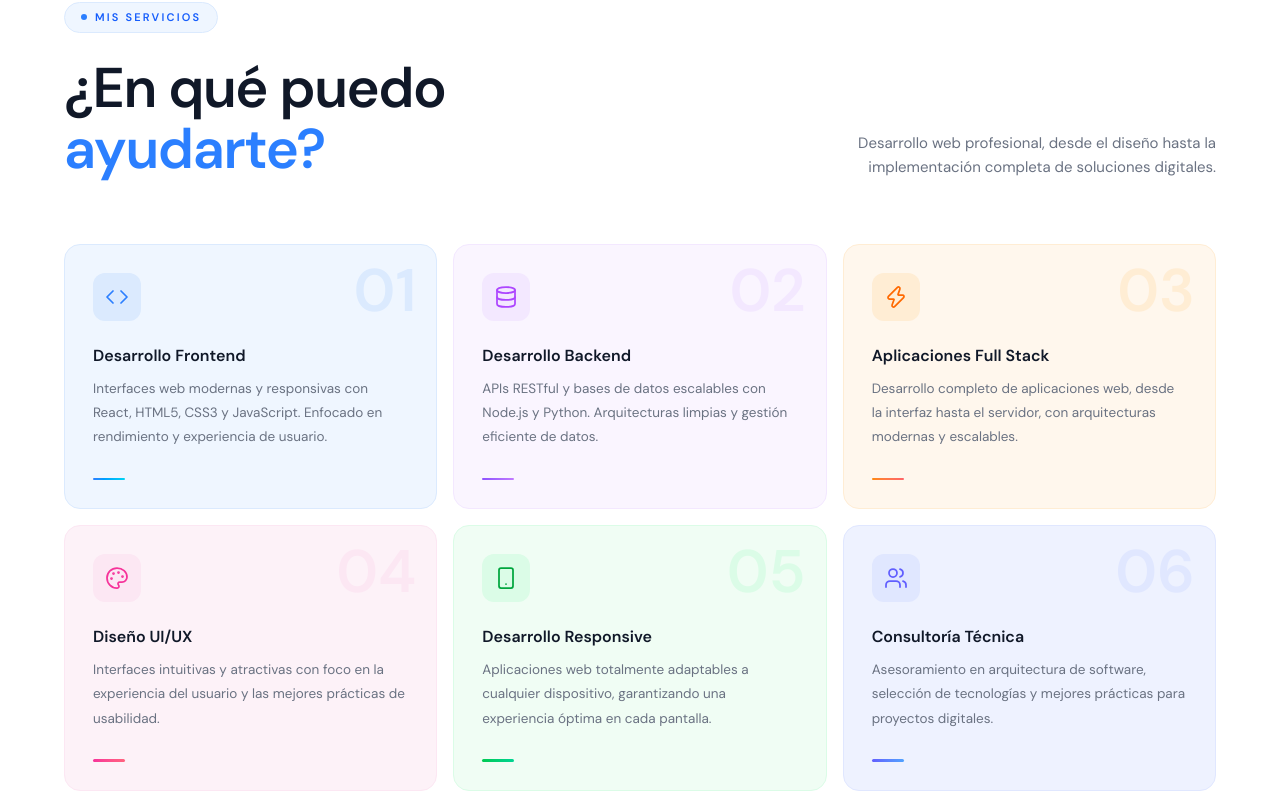
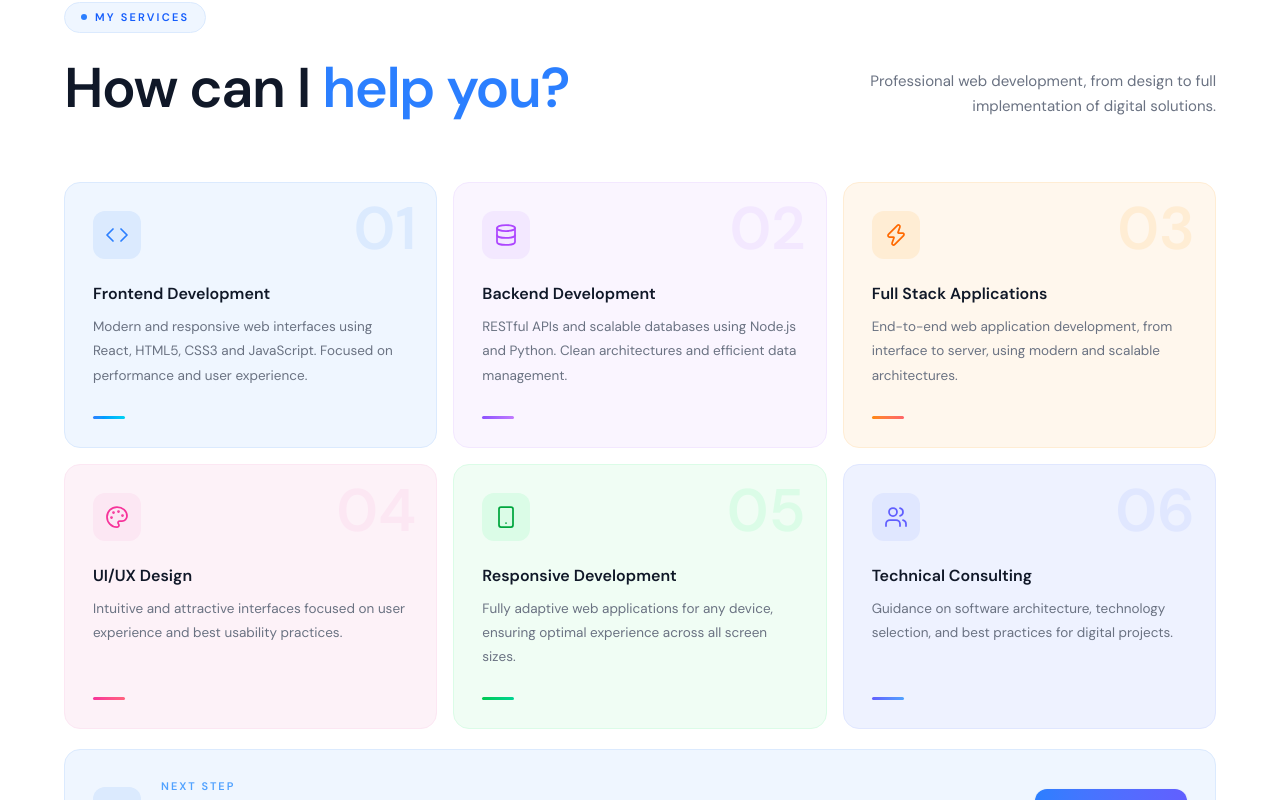
Before and after one commit to AndresRios123/Portfolio, a Next.js app: page /en in a window 1280 px wide. Shown: the part 1860-2660 px from the top of the page. Built offline with nearby package versions, Linux system fonts and the light colour scheme.

Commit message:
estilos footer cambiados

```diff
--- a/app/components/sections/ServicesSection.tsx
+++ b/app/components/sections/ServicesSection.tsx
@@ -2,75 +2,7 @@
 
 import { motion, Variants } from "framer-motion";
 import { Code, Palette, Database, Smartphone, Zap, Users, ArrowRight } from "lucide-react";
-
-const services = [
-  {
-    icon: Code,
-    title: "Desarrollo Frontend",
-    description: "Interfaces web modernas y responsivas con React, HTML5, CSS3 y JavaScript. Enfocado en rendimiento y experiencia de usuario.",
-    cardBg: "bg-blue-50 dark:bg-blue-500/10",
-    cardBorder: "border-blue-100 dark:border-blue-400/20",
-    iconBg: "bg-blue-100 dark:bg-blue-500/20",
-    iconColor: "text-blue-500 dark:text-blue-300",
-    barColor: "from-blue-500 to-cyan-400",
-    numberColor: "text-blue-100 dark:text-blue-500/30",
-  },
-  {
-    icon: Database,
-    title: "Desarrollo Backend",
-    description: "APIs RESTful y bases de datos escalables con Node.js y Python. Arquitecturas limpias y gestión eficiente de datos.",
-    cardBg: "bg-purple-50 dark:bg-purple-500/10",
-    cardBorder: "border-purple-100 dark:border-purple-400/20",
-    iconBg: "bg-purple-100 dark:bg-purple-500/20",
-    iconColor: "text-purple-500 dark:text-purple-300",
-    barColor: "from-violet-500 to-purple-400",
-    numberColor: "text-purple-100 dark:text-purple-500/30",
-  },
-  {
-    icon: Zap,
-    title: "Aplicaciones Full Stack",
-    description: "Desarrollo completo de aplicaciones web, desde la interfaz hasta el servidor, con arquitecturas modernas y escalables.",
-    cardBg: "bg-orange-50 dark:bg-orange-500/10",
-    cardBorder: "border-orange-100 dark:border-orange-400/20",
-    iconBg: "bg-orange-100 dark:bg-orange-500/20",
-    iconColor: "text-orange-500 dark:text-orange-300",
-    barColor: "from-orange-400 to-red-400",
-    numberColor: "text-orange-100 dark:text-orange-500/30",
-  },
-  {
-    icon: Palette,
-    title: "Diseño UI/UX",
-    description: "Interfaces intuitivas y atractivas con foco en la experiencia del usuario y las mejores prácticas de usabilidad.",
-    cardBg: "bg-pink-50 dark:bg-pink-500/10",
-    cardBorder: "border-pink-100 dark:border-pink-400/20",
-    iconBg: "bg-pink-100 dark:bg-pink-500/20",
-    iconColor: "text-pink-500 dark:text-pink-300",
-    barColor: "from-pink-500 to-rose-400",
-    numberColor: "text-pink-100 dark:text-pink-500/30",
-  },
-  {
-    icon: Smartphone,
-    title: "Desarrollo Responsive",
-    description: "Aplicaciones web totalmente adaptables a cualquier dispositivo, garantizando una experiencia óptima en cada pantalla.",
-    cardBg: "bg-green-50 dark:bg-green-500/10",
-    cardBorder: "border-green-100 dark:border-green-400/20",
-    iconBg: "bg-green-100 dark:bg-green-500/20",
-    iconColor: "text-green-600 dark:text-green-300",
-    barColor: "from-green-500 to-emerald-400",
-    numberColor: "text-green-100 dark:text-green-500/30",
-  },
-  {
-    icon: Users,
-    title: "Consultoría Técnica",
-    description: "Asesoramiento en arquitectura de software, selección de tecnologías y mejores prácticas para proyectos digitales.",
-    cardBg: "bg-indigo-50 dark:bg-indigo-500/10",
-    cardBorder: "border-indigo-100 dark:border-indigo-400/20",
-    iconBg: "bg-indigo-100 dark:bg-indigo-500/20",
-    iconColor: "text-indigo-500 dark:text-indigo-300",
-    barColor: "from-indigo-500 to-blue-400",
-    numberColor: "text-indigo-100 dark:text-indigo-500/30",
-  },
-];
+import { useTranslations } from "next-intl";
 
 const stagger: Variants = {
   hidden: {},
@@ -92,6 +24,77 @@ const headerStagger: Variants = {
 };
 
 export function ServicesSection() {
+  const t = useTranslations("services");
+
+  const services = [
+    {
+      icon: Code,
+      title: t("items.frontend.title"),
+      description: t("items.frontend.description"),
+      cardBg: "bg-blue-50 dark:bg-blue-500/10",
+      cardBorder: "border-blue-100 dark:border-blue-400/20",
+      iconBg: "bg-blue-100 dark:bg-blue-500/20",
+      iconColor: "text-blue-500 dark:text-blue-300",
+      barColor: "from-blue-500 to-cyan-400",
+      numberColor: "text-blue-100 dark:text-blue-500/30",
+    },
+    {
+      icon: Database,
+      title: t("items.backend.title"),
+      description: t("items.backend.description"),
+      cardBg: "bg-purple-50 dark:bg-purple-500/10",
+      cardBorder: "border-purple-100 dark:border-purple-400/20",
+      iconBg: "bg-purple-100 dark:bg-purple-500/20",
+      iconColor: "text-purple-500 dark:text-purple-300",
+      barColor: "from-violet-500 to-purple-400",
+      numberColor: "text-purple-100 dark:text-purple-500/30",
+    },
+    {
+      icon: Zap,
+      title: t("items.fullstack.title"),
+      description: t("items.fullstack.description"),
+      cardBg: "bg-orange-50 dark:bg-orange-500/10",
+      cardBorder: "border-orange-100 dark:border-orange-400/20",
+      iconBg: "bg-orange-100 dark:bg-orange-500/20",
+      iconColor: "text-orange-500 dark:text-orange-300",
+      barColor: "from-orange-400 to-red-400",
+      numberColor: "text-orange-100 dark:text-orange-500/30",
+    },
+    {
+      icon: Palette,
+      title: t("items.uiux.title"),
+      description: t("items.uiux.description"),
+      cardBg: "bg-pink-50 dark:bg-pink-500/10",
+      cardBorder: "border-pink-100 dark:border-pink-400/20",
+      iconBg: "bg-pink-100 dark:bg-pink-500/20",
+      iconColor: "text-pink-500 dark:text-pink-300",
+      barColor: "from-pink-500 to-rose-400",
+      numberColor: "text-pink-100 dark:text-pink-500/30",
+    },
+    {
+      icon: Smartphone,
+      title: t("items.responsive.title"),
+      description: t("items.responsive.description"),
+      cardBg: "bg-green-50 dark:bg-green-500/10",
+      cardBorder: "border-green-100 dark:border-green-400/20",
+      iconBg: "bg-green-100 dark:bg-green-500/20",
+      iconColor: "text-green-600 dark:text-green-300",
+      barColor: "from-green-500 to-emerald-400",
+      numberColor: "text-green-100 dark:text-green-500/30",
+    },
+    {
+      icon: Users,
+      title: t("items.consulting.title"),
+      description: t("items.consulting.description"),
+      cardBg: "bg-indigo-50 dark:bg-indigo-500/10",
+      cardBorder: "border-indigo-100 dark:border-indigo-400/20",
+      iconBg: "bg-indigo-100 dark:bg-indigo-500/20",
+      iconColor: "text-indigo-500 dark:text-indigo-300",
+      barColor: "from-indigo-500 to-blue-400",
+      numberColor: "text-indigo-100 dark:text-indigo-500/30",
+    },
+  ];
+
   const handleContactClick = () => {
     const el = document.getElementById("contacto");
     if (el) el.scrollIntoView({ behavior: "smooth" });
@@ -103,7 +106,6 @@ export function ServicesSection() {
       className="relative bg-white px-6 py-28 transition-colors duration-300 md:px-10 lg:px-16 dark:bg-[#070b14]"
     >
       <div className="relative mx-auto max-w-[1180px]">
-
         {/* ── Header ─────────────────────────────────────────── */}
         <motion.div
           initial="hidden"
@@ -117,7 +119,7 @@ export function ServicesSection() {
             className="mb-6 inline-flex items-center gap-2 rounded-full border border-blue-100 bg-blue-50 px-4 py-1.5 text-[11px] font-bold uppercase tracking-[0.2em] text-blue-600 dark:border-blue-400/20 dark:bg-blue-500/10 dark:text-blue-300"
           >
             <span className="inline-block h-1.5 w-1.5 rounded-full bg-blue-500 dark:bg-blue-400" />
-            Mis servicios
+            {t("badge")}
           </motion.span>
 
           <div className="flex w-full flex-col gap-4 md:flex-row md:items-end md:justify-between">
@@ -125,15 +127,18 @@ export function ServicesSection() {
               variants={fadeUp}
               className="max-w-xl text-balance text-4xl font-bold tracking-tight text-gray-900 md:text-5xl lg:text-[3.5rem] lg:leading-[1.1] dark:text-white"
             >
-              ¿En qué puedo{" "}
-              <span className="text-blue-500 dark:text-blue-400">ayudarte?</span>
+              {t.rich("title", {
+                highlight: (chunks) => (
+                  <span className="text-blue-500 dark:text-blue-400">{chunks}</span>
+                ),
+              })}
             </motion.h2>
 
             <motion.p
               variants={fadeUp}
               className="max-w-sm text-[15px] leading-relaxed text-gray-500 md:text-right dark:text-gray-400"
             >
-              Desarrollo web profesional, desde el diseño hasta la implementación completa de soluciones digitales.
+              {t("subtitle")}
             </motion.p>
           </div>
         </motion.div>
@@ -235,19 +240,19 @@ export function ServicesSection() {
                 </div>
                 <div>
                   <p className="text-[11px] font-bold uppercase tracking-[0.18em] text-blue-400 dark:text-blue-500 mb-1">
-                    Siguiente paso
+                    {t("cta.badge")}
                   </p>
                   <h3 className="text-lg font-bold leading-snug text-gray-900 dark:text-white">
-                    ¿Tienes un proyecto en mente?
+                    {t("cta.title")}
                   </h3>
                   <p className="text-sm text-gray-500 dark:text-gray-400">
-                    Trabajemos juntos para hacerlo realidad.
+                    {t("cta.description")}
                   </p>
                 </div>
               </div>
 
               <div className="inline-flex shrink-0 items-center gap-2 rounded-xl bg-gradient-to-r from-blue-500 to-indigo-500 px-6 py-3 text-sm font-semibold text-white shadow-sm transition-all duration-500 group-hover:shadow-[0_4px_20px_rgba(59,130,246,0.35)]">
-                Contáctame
+                {t("cta.button")}
                 <ArrowRight
                   className="h-4 w-4 transition-transform duration-500 group-hover:translate-x-1"
                   strokeWidth={2.5}
@@ -256,7 +261,6 @@ export function ServicesSection() {
             </div>
           </button>
         </motion.div>
-
       </div>
     </section>
   );
--- a/app/messages/en.json
+++ b/app/messages/en.json
@@ -147,5 +147,44 @@
     "rights": "All rights reserved.",
     "builtWith": "Built with",
     "passion": "and a lot of passion for technology"
+  },
+  "services": {
+  "badge": "My services",
+  "title": "How can I <highlight>help you?</highlight>",
+  "subtitle": "Professional web development, from design to full implementation of digital solutions.",
+
+  "items": {
+    "frontend": {
+      "title": "Frontend Development",
+      "description": "Modern and responsive web interfaces using React, HTML5, CSS3 and JavaScript. Focused on performance and user experience."
+    },
+    "backend": {
+      "title": "Backend Development",
+      "description": "RESTful APIs and scalable databases using Node.js and Python. Clean architectures and efficient data management."
+    },
+    "fullstack": {
+      "title": "Full Stack Applications",
+      "description": "End-to-end web application development, from interface to server, using modern and scalable architectures."
+    },
+    "uiux": {
+      "title": "UI/UX Design",
+      "description": "Intuitive and attractive interfaces focused on user experience and best usability practices."
+    },
+    "responsive": {
+      "title": "Responsive Development",
+      "description": "Fully adaptive web applications for any device, ensuring optimal experience across all screen sizes."
+    },
+    "consulting": {
+      "title": "Technical Consulting",
+      "description": "Guidance on software architecture, technology selection, and best practices for digital projects."
+    }
+  },
+
+  "cta": {
+    "badge": "Next step",
+    "title": "Do you have a project in mind?",
+    "description": "Let's work together to make it real.",
+    "button": "Contact me"
   }
 }
+}
--- a/app/messages/es.json
+++ b/app/messages/es.json
@@ -147,5 +147,44 @@
     "rights": "Todos los derechos reservados.",
     "builtWith": "Construido con",
     "passion": "y mucha pasión por la tecnología"
+  },
+  "services": {
+  "badge": "Mis servicios",
+  "title": "¿En qué puedo <highlight>ayudarte?</highlight>",
+  "subtitle": "Desarrollo web profesional, desde el diseño hasta la implementación completa de soluciones digitales.",
+
+  "items": {
+    "frontend": {
+      "title": "Desarrollo Frontend",
+      "description": "Interfaces web modernas y responsivas con React, HTML5, CSS3 y JavaScript. Enfocado en rendimiento y experiencia de usuario."
+    },
+    "backend": {
+      "title": "Desarrollo Backend",
+      "description": "APIs RESTful y bases de datos escalables con Node.js y Python. Arquitecturas limpias y gestión eficiente de datos."
+    },
+    "fullstack": {
+      "title": "Aplicaciones Full Stack",
+      "description": "Desarrollo completo de aplicaciones web, desde la interfaz hasta el servidor, con arquitecturas modernas y escalables."
+    },
+    "uiux": {
+      "title": "Diseño UI/UX",
+      "description": "Interfaces intuitivas y atractivas con foco en la experiencia del usuario y las mejores prácticas de usabilidad."
+    },
+    "responsive": {
+      "title": "Desarrollo Responsive",
+      "description": "Aplicaciones web totalmente adaptables a cualquier dispositivo, garantizando una experiencia óptima en cada pantalla."
+    },
+    "consulting": {
+      "title": "Consultoría Técnica",
+      "description": "Asesoramiento en arquitectura de software, selección de tecnologías y mejores prácticas para proyectos digitales."
+    }
+  },
+
+  "cta": {
+    "badge": "Siguiente paso",
+    "title": "¿Tienes un proyecto en mente?",
+    "description": "Trabajemos juntos para hacerlo realidad.",
+    "button": "Contáctame"
   }
 }
+}
--- a/package.json
+++ b/package.json
@@ -11,7 +11,7 @@
   "dependencies": {
     "framer-motion": "^12.38.0",
     "lucide-react": "^1.7.0",
-    "next": "16.2.1",
+    "next": "16.1.6",
     "next-intl": "^4.8.3",
     "next-themes": "^0.4.6",
     "react": "19.2.4",
@@ -25,7 +25,7 @@
     "@types/react": "^19",
     "@types/react-dom": "^19",
     "eslint": "^9",
-    "eslint-config-next": "16.2.1",
+    "eslint-config-next": "16.1.6",
     "tailwindcss": "^4",
     "typescript": "^5"
   }
```
Also changed, not shown: app/components/layout/Footer.tsx (+80 -93 lines), 1 other file (tests, documents, lock files or other folders).
